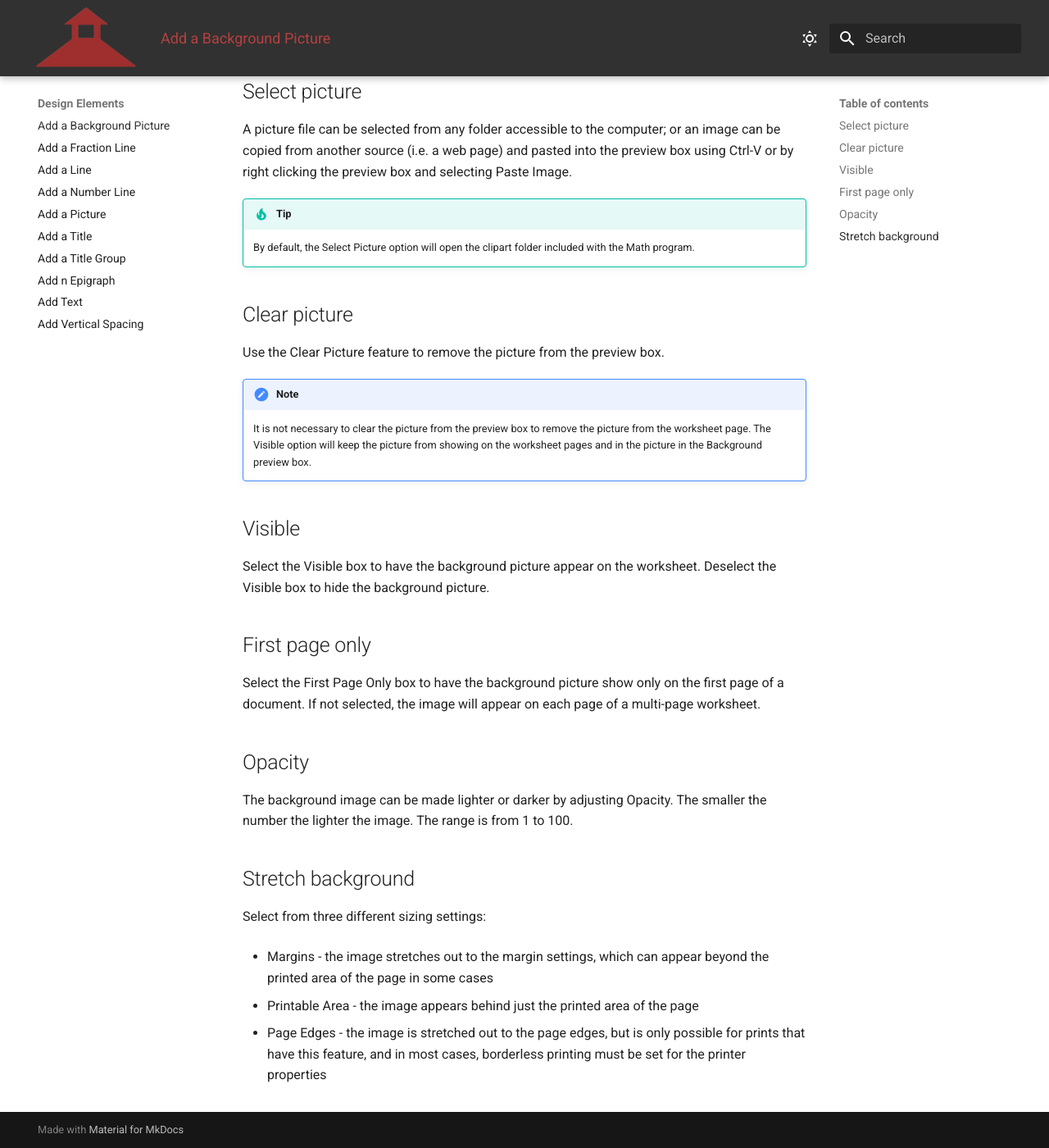
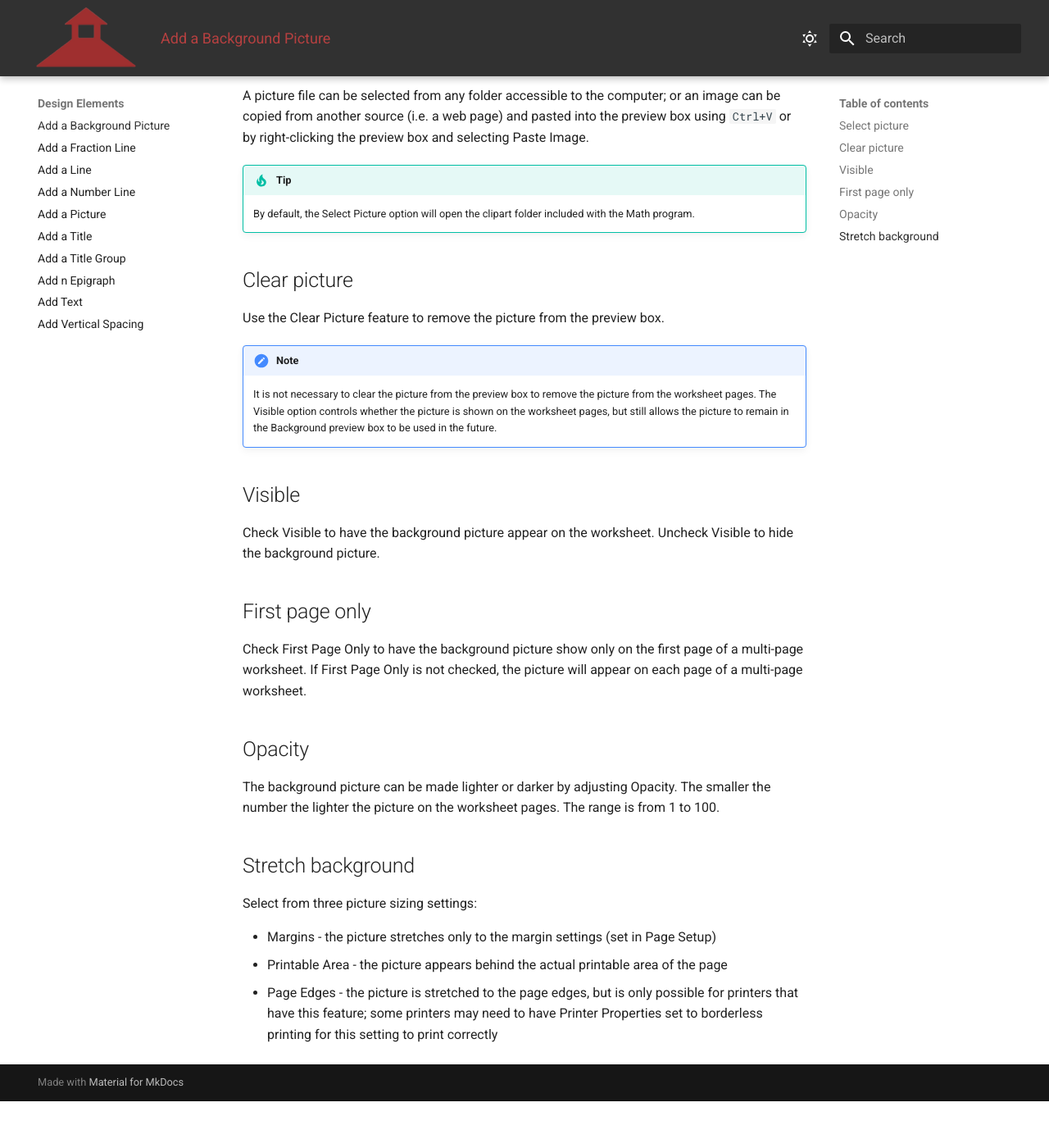
Before and after one commit to rdinch/MathResourceStudio-Help, an MkDocs documentation site: the page built from docs/design-elements/add-a-background-picture.md, in a window 1280 px wide and 1400 px high, scrolled down 311 px. Shown: the whole window at 82% size. Built offline with MkDocs 1.6.1 and Material for MkDocs 9.7.7, drawn with Linux system fonts in a browser that asks for light colours; after the commit the page ends 1654 px from its top, so only the background shows below that; some of the changed text lies outside the part shown.

Commit message:
Refine background picture help documentation
Updates the Background feature guide for clarity and consistency: removes the outdated review banner, fixes grammar, standardizes UI/action wording (for example, check/uncheck and Ctrl+V), and improves explanations for visibility, first-page behavior, opacity, and stretch options.

```diff
--- a/docs/design-elements/add-a-background-picture.md
+++ b/docs/design-elements/add-a-background-picture.md
@@ -1,12 +1,10 @@
 # Add a background picture
 
-<p style="color: red; font-weight: bold;">Under Review</p>
-
-The Background feature adds a picture behind a entire page like a watermark. Select Background in the Document area of the ribbon to open the Background window.
+The Background feature adds a picture behind an entire page like a watermark. Select Background in the Document area of the ribbon to open the Background window.
 
 ## Select picture
 
-A picture file can be selected from any folder accessible to the computer; or an image can be copied from another source (i.e. a web page) and pasted into the preview box using Ctrl-V or by right clicking the preview box and selecting Paste Image.
+A picture file can be selected from any folder accessible to the computer; or an image can be copied from another source (i.e. a web page) and pasted into the preview box using `Ctrl+V` or by right-clicking the preview box and selecting Paste Image.
 
 !!! tip
     By default, the Select Picture option will open the clipart folder included with the Math program.
@@ -16,26 +14,24 @@ A picture file can be selected from any folder accessible to the computer; or an
 Use the Clear Picture feature to remove the picture from the preview box.
 
 !!! note
-    It is not necessary to clear the picture from the preview box to remove the picture from the worksheet page. The Visible option will keep the picture from showing on the worksheet pages and in the picture in the Background preview box.
+    It is not necessary to clear the picture from the preview box to remove the picture from the worksheet pages. The Visible option controls whether the picture is shown on the worksheet pages, but still allows the picture to remain in the Background preview box to be used in the future.
 
 ## Visible
 
-Select the Visible box to have the background picture appear on the worksheet. Deselect the Visible box to hide the background picture.
+Check Visible to have the background picture appear on the worksheet. Uncheck Visible to hide the background picture.
 
 ## First page only
 
-Select the First Page Only box to have the background picture show only on the first page of a document. If not selected, the image will appear on each page of a multi-page worksheet.
+Check First Page Only to have the background picture show only on the first page of a multi-page worksheet. If First Page Only is not checked, the picture will appear on each page of a multi-page worksheet.
 
 ## Opacity
 
-The background image can be made lighter or darker by adjusting Opacity. The smaller the number the lighter the image. The range is from 1 to 100.
+The background picture can be made lighter or darker by adjusting Opacity. The smaller the number the lighter the picture on the worksheet pages. The range is from 1 to 100.
 
 ## Stretch background
 
-Select from three different sizing settings:
+Select from three picture sizing settings:
 
-- Margins - the image stretches out to the margin settings, which can appear beyond the printed area of the page in some cases
-
-- Printable Area - the image appears behind just the printed area of the page
-
-- Page Edges - the image is stretched out to the page edges, but is only possible for prints that have this feature, and in most cases, borderless printing must be set for the printer properties
+- Margins - the picture stretches only to the margin settings (set in Page Setup)
+- Printable Area - the picture appears behind the actual printable area of the page
+- Page Edges - the picture is stretched to the page edges, but is only possible for printers that have this feature; some printers may need to have Printer Properties set to borderless printing for this setting to print correctly
```
